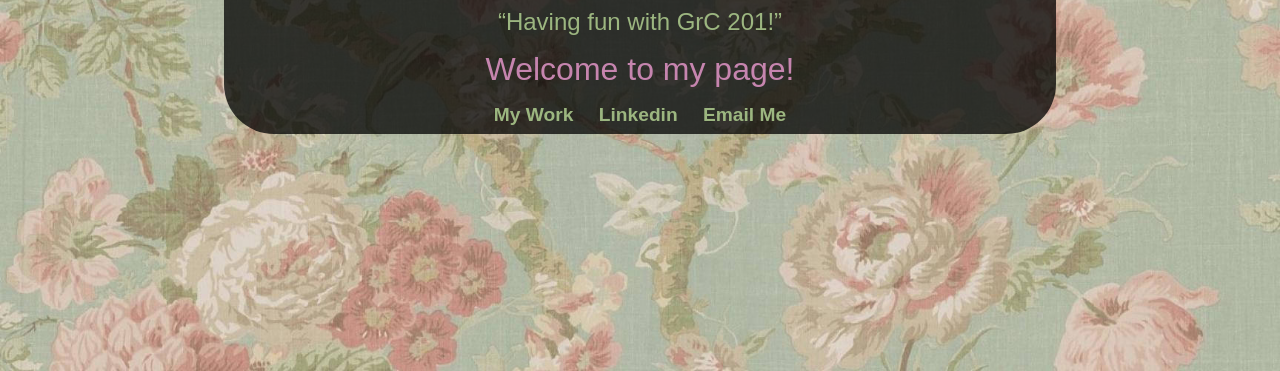
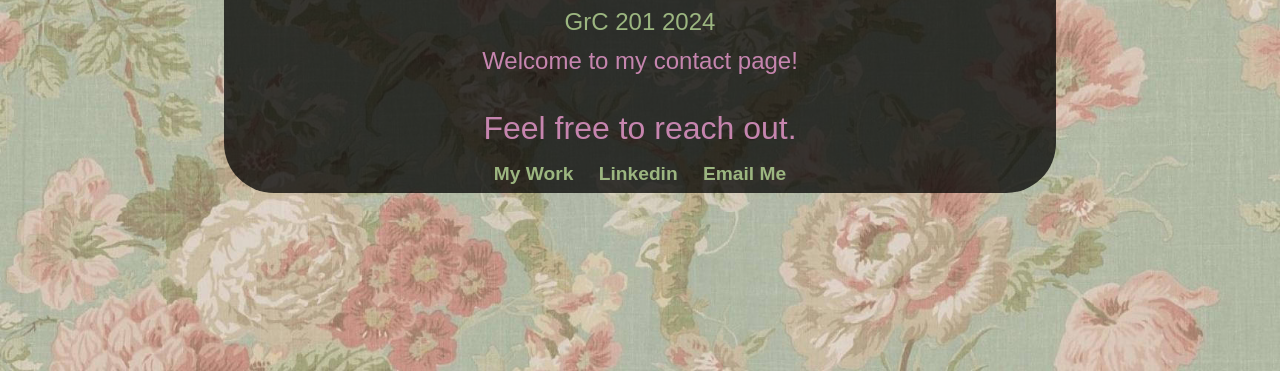
Before and after one commit to fionnkha/mycontactpage, a plain HTML site: page index.html in a window 1280 px wide. Shown: the part 529-900 px from the top of the page. Drawn offline with Linux system fonts and the light colour scheme; a web font is replaced by a local one.

Commit message:
Add files via upload

```diff
--- a/index.html
+++ b/index.html
@@ -14,9 +14,9 @@
 <body>
 <div class="center">
 <img id="logo" src="images/logo@2x.png" alt="logo.png" width="600">
-<h1>&ldquo;Having fun with GrC 201!&rdquo;</h1>
-
-<p>Welcome to my page!</p>
+<h1>GrC 201 2024</h1>
+<h2> Welcome to my contact page!</h2>
+<p>Feel free to reach out.</p>
 <nav>
     <ul>
         <li><a href="https://www.behance.net/fionnkha"> My Work </a></li>
--- a/styles-contact.css
+++ b/styles-contact.css
@@ -121,7 +121,7 @@ h2 {
 	font-family: "bc-parlament", sans-serif;
 	font-size: 1.5em;
     line-height: 1.4;
-    color: #9CB680;
+    color: #C685AF;
     padding: 0px 0px;
     margin: 0px auto 25px auto;
 }
```
